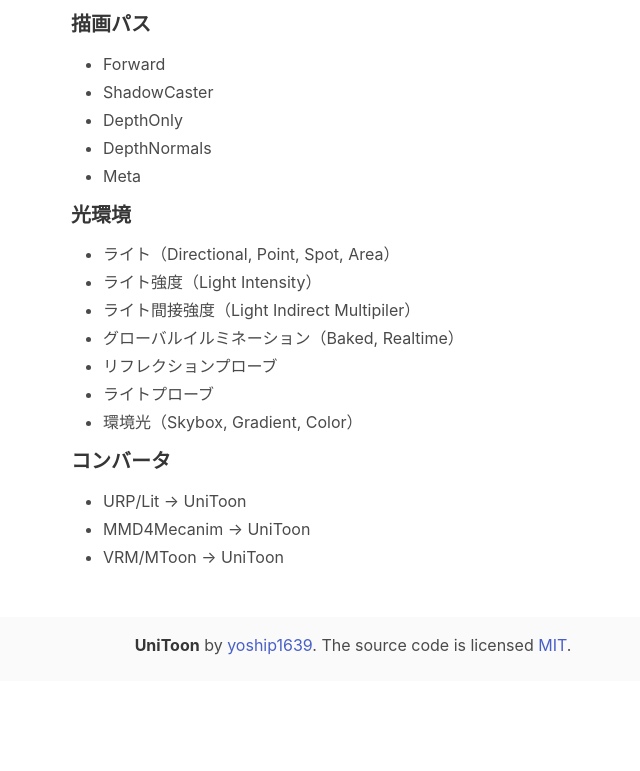
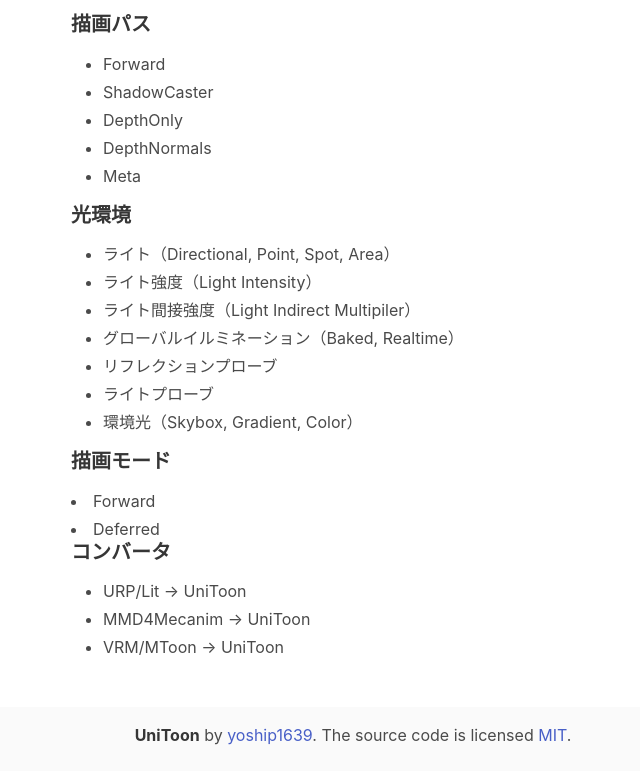
Before and after one commit to yoship1639/UniToon, a website: page index.html in a window 1280 px wide. Shown: the part 2525-3296 px from the top of the page, without its empty margins (287-927 px from the left). Before the commit the page ends 3206 px from the top, so only its background shows below. Drawn offline with nearby package versions, Linux system fonts and the light colour scheme.

Commit message:
update README

```diff
--- a/index.html
+++ b/index.html
@@ -233,6 +233,9 @@
                 <li>ライトプローブ</li>
                 <li>環境光（Skybox, Gradient, Color）</li>
               </ul>
+              <h4>描画モード</h4>
+                <li>Forward</li>
+                <li>Deferred</li>
               <h4>コンバータ</h4>
               <ul>
                 <li>URP/Lit -> UniToon</li>
```
Also changed, not shown: README.md.
